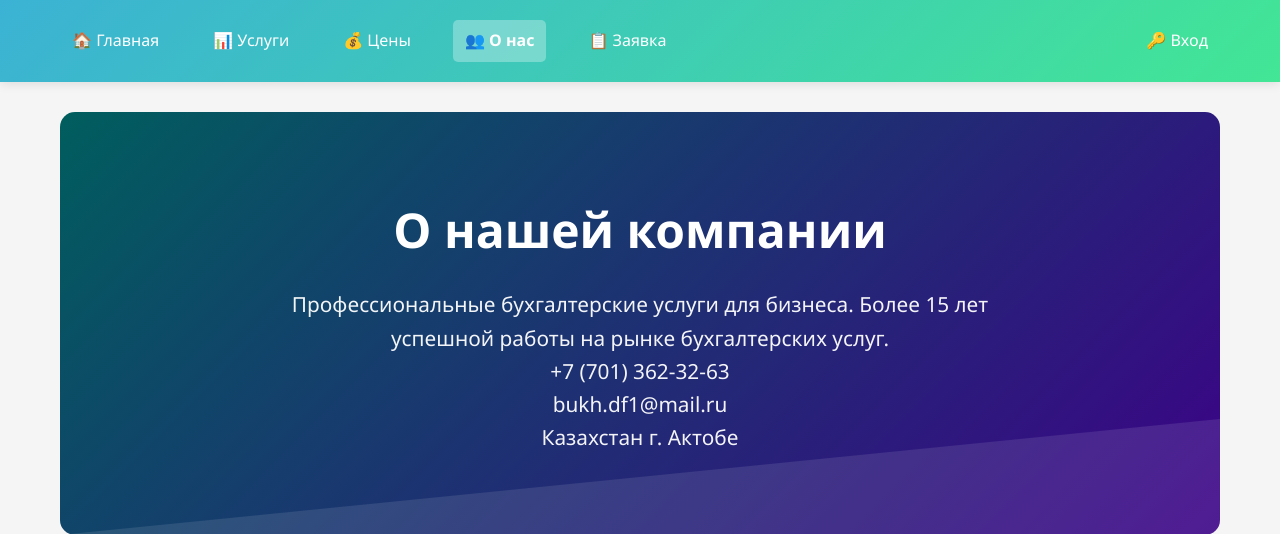
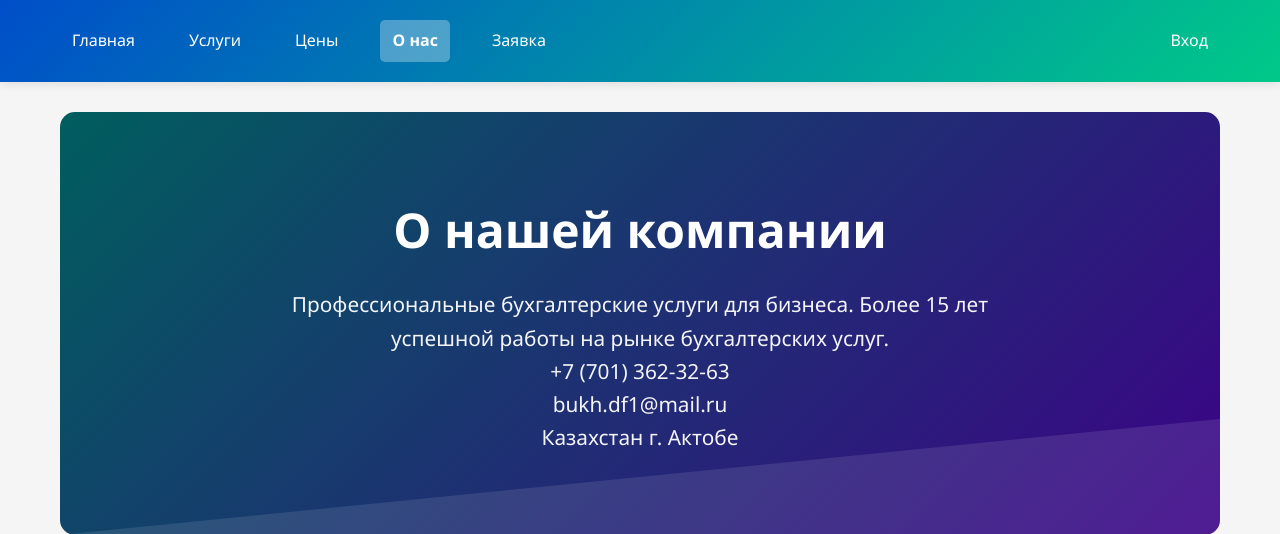
Before and after one commit to Vitalyevich96/accountant, a Flask app: page /about in a window 1280 px wide. Shown: the top 534 px of the page. Run offline with Flask 3, Linux system fonts and the light colour scheme.

Commit message:
Update header and footer background colors

```diff
--- a/templates/base.html
+++ b/templates/base.html
@@ -21,7 +21,7 @@
         }
 
         header {
-            background: linear-gradient(135deg, #3BB2D4 0%, #42E695 100%);
+            background: linear-gradient(135deg, #004EC9 0%, #00C988 100%);
             color: white;
             padding: 20px 0;
             box-shadow: 0 2px 10px rgba(0,0,0,0.1);
@@ -106,7 +106,7 @@
         }
 
         footer {
-            background: linear-gradient(135deg, #2c3e50 0%, #3498db 100%);
+            background: linear-gradient(135deg, #00C988 0%, #004EC9 100%);
             color: white;
             padding: 40px 0 20px;
             margin-top: 60px;
@@ -242,19 +242,19 @@
         <nav>
             <button class="mobile-menu-btn" onclick="toggleMobileMenu()">☰</button>
             <div class="nav-left">
-                <a href="/" class="{% if request.path == '/' %}active{% endif %}">🏠 Главная</a>
-                <a href="/services" class="{% if request.path == '/services' %}active{% endif %}">📊 Услуги</a>
-                <a href="/pricing" class="{% if request.path == '/pricing' %}active{% endif %}">💰 Цены</a>
-                <a href="/about" class="{% if request.path == '/about' %}active{% endif %}">👥 О нас</a>
-                <a href="/consultation" class="{% if request.path == '/consultation' %}active{% endif %}">📋 Заявка</a>
+                <a href="/" class="{% if request.path == '/' %}active{% endif %}">Главная</a>
+                <a href="/services" class="{% if request.path == '/services' %}active{% endif %}">Услуги</a>
+                <a href="/pricing" class="{% if request.path == '/pricing' %}active{% endif %}">Цены</a>
+                <a href="/about" class="{% if request.path == '/about' %}active{% endif %}">О нас</a>
+                <a href="/consultation" class="{% if request.path == '/consultation' %}active{% endif %}">Заявка</a>
             </div>
             <div class="nav-right">
                 {% if session.user %}
-                <a href="/admin" class="{% if request.path == '/admin' %}active{% endif %}">🔧 Админ</a>
-                <a href="/admin/clients" class="{% if request.path == '/admin/clients' %}active{% endif %}">👥 Клиенты</a>
-                <a href="/logout">🚪 Выход</a>
+                <a href="/admin" class="{% if request.path == '/admin' %}active{% endif %}">Админ</a>
+                <a href="/admin/clients" class="{% if request.path == '/admin/clients' %}active{% endif %}">Клиенты</a>
+                <a href="/logout">Выход</a>
                 {% else %}
-                <a href="/login" class="{% if request.path == '/login' %}active{% endif %}">🔑 Вход</a>
+                <a href="/login" class="{% if request.path == '/login' %}active{% endif %}">Вход</a>
                 {% endif %}
             </div>
         </nav>
@@ -276,19 +276,18 @@
         <div class="footer-content">
             <div class="footer-section">
                 <h3>Наши услуги</h3>
-                <a href="/services#bookkeeping">Ведение бухгалтерии</a>
-                <a href="/services#tax_consulting">Налоговое консультирование</a>
-                <a href="/services#reporting">Сдача отчетности</a>
-                <a href="/services#audit">Аудит</a>
-                <a href="/services#audit">Регистрация бизнеса</a>
-                <a href="/services#audit">Расчет заработной платы</a>
+                <a href="/services">Ведение бухгалтерии</a>
+                <a href="/services">Налоговое консультирование</a>
+                <a href="/services">Сдача отчетности</a>
+                <a href="/services">Аудит</a>
+                <a href="/services">Регистрация бизнеса</a>
+                <a href="/services">Расчет заработной платы</a>
             </div>
             <div class="footer-section">
                 <h3>Компания</h3>
                 <a href="/about">О нас</a>
                 <a href="/pricing">Цены</a>
                 <a href="/consultation">Консультация</a>
-                <a href="/contact">Контакты</a>
             </div>
             <div class="footer-section">
                 <h3>Контакты</h3>
```
